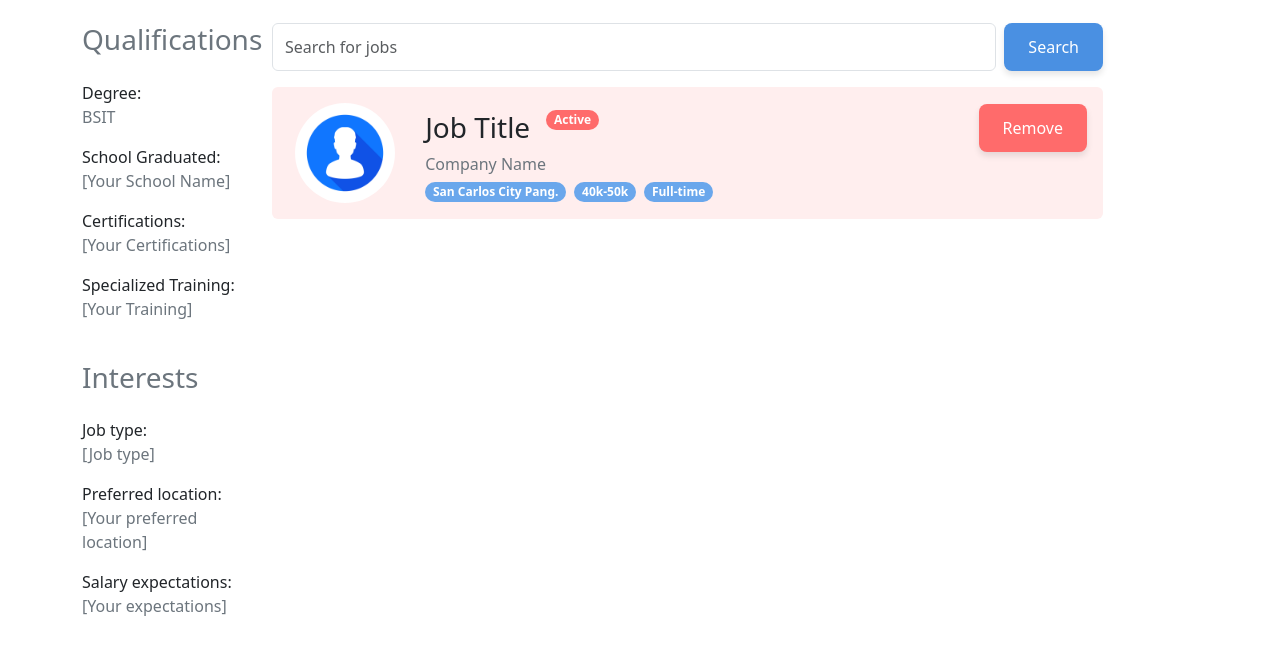
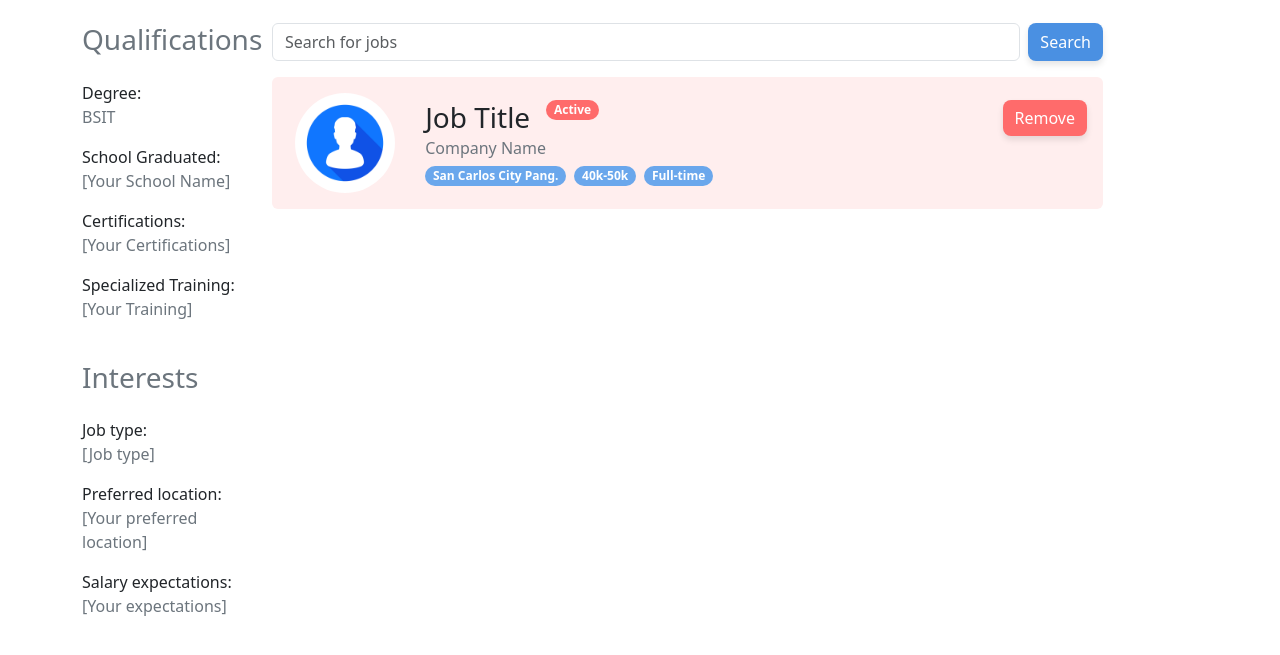
Before and after one commit to dumbDev6969/job_search, a plain HTML site: page pages/job_seeker/profile.html in a window 1280 px wide. Shown: the part 225-880 px from the top of the page. Drawn offline with nearby package versions, Linux system fonts and the light colour scheme.

Commit message:
decrease the padding to the bnttons

```diff
--- a/assets/scheme.css
+++ b/assets/scheme.css
@@ -48,7 +48,7 @@ button {
     background-color: var(--btn-primary);
     color: white;
     border: none;
-    padding: 12px 24px;
+    padding: 6px 12px;
     border-radius: var(--border-radius) !important;;
     font-size: 16px;
     cursor: pointer;
@@ -60,7 +60,7 @@ button {
     background-color: var(--btn-secondary);
     color: white;
     border: none;
-    padding: 12px 24px;
+    padding: 6px 12px;
     border-radius: var(--border-radius) !important;;
     font-size: 16px;
     cursor: pointer;
```
